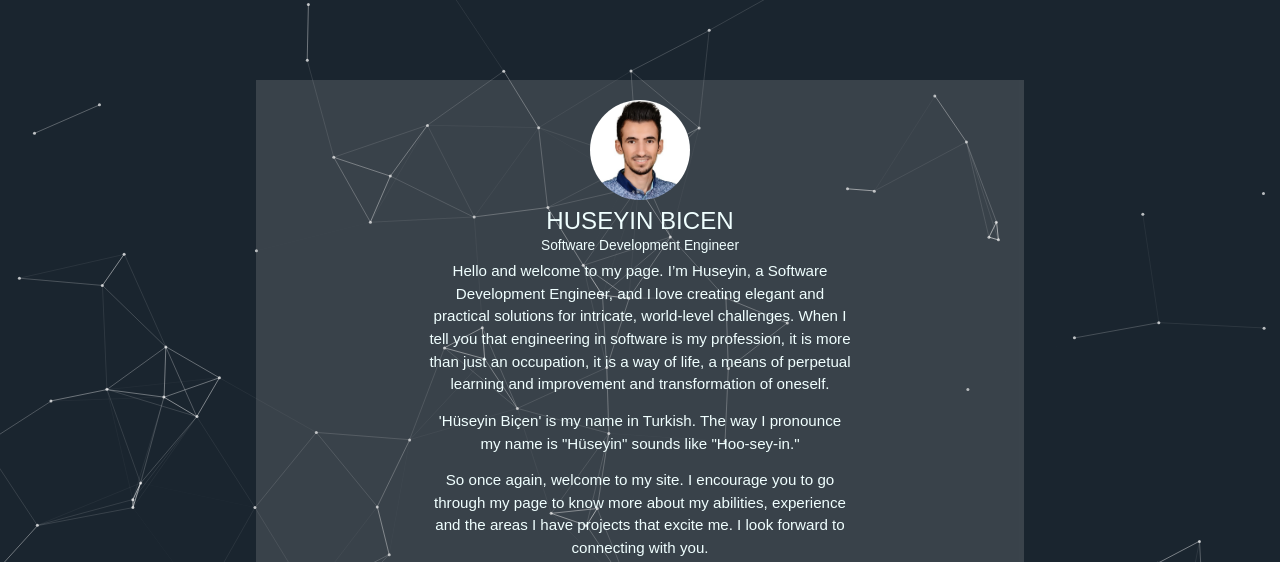
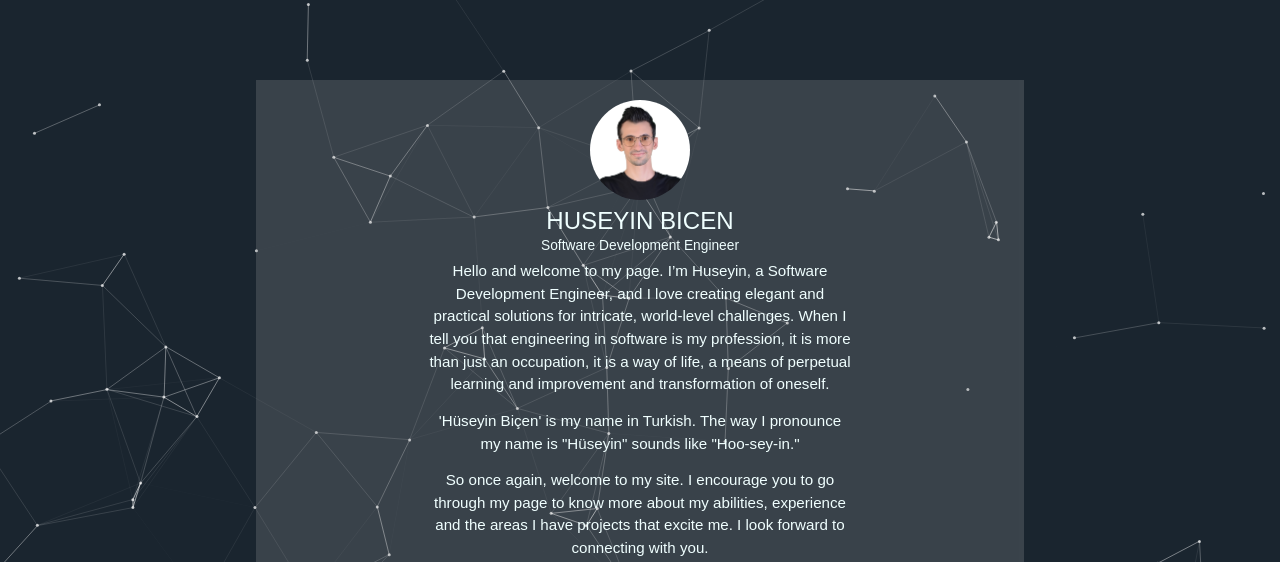
Before and after one commit to huseyinbicen/My-Website, a plain HTML site: page index.html in a window 1280 px wide. Shown: the top 562 px of the page. Drawn offline with nearby package versions, Linux system fonts and the light colour scheme.

Commit message:
Changed Photo

```diff
--- a/index.html
+++ b/index.html
@@ -233,7 +233,7 @@
     <!-- My Center Content -->
     <div class="row d-flex justify-content-center my-content my-background">
         <div class="col-md-8">
-            <div class="text-center"> <img src="image/1599695037603.png" width="100"
+            <div class="text-center"> <img src="image/1599695037603.jpg" width="100"
                     class="rounded-circle" /> </div>
             <div class="text-center mt-1">
                 <h3 class="mt-2 mb-0">HUSEYIN BICEN</h3>
```
Also changed, not shown: image/1599695037603.jpg (added), image/1599695037603.png (deleted).
